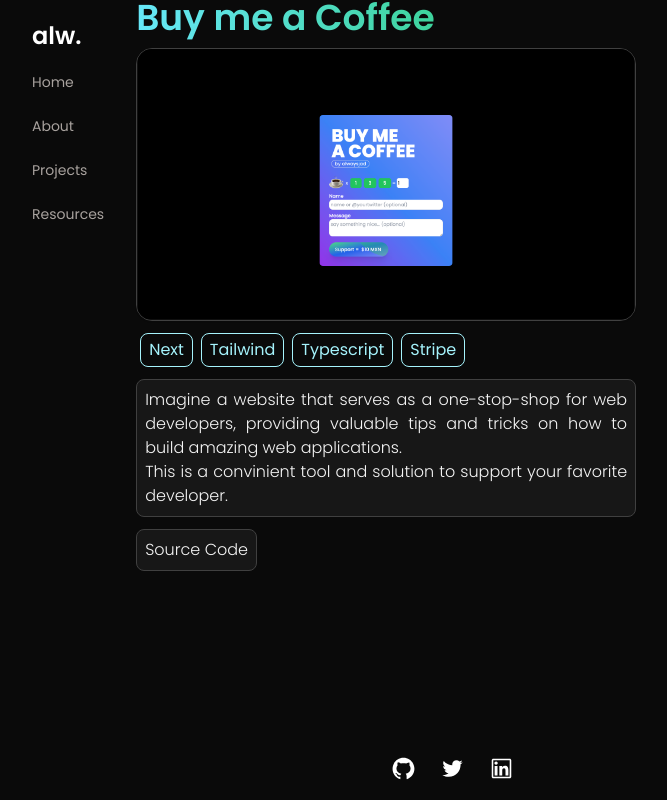
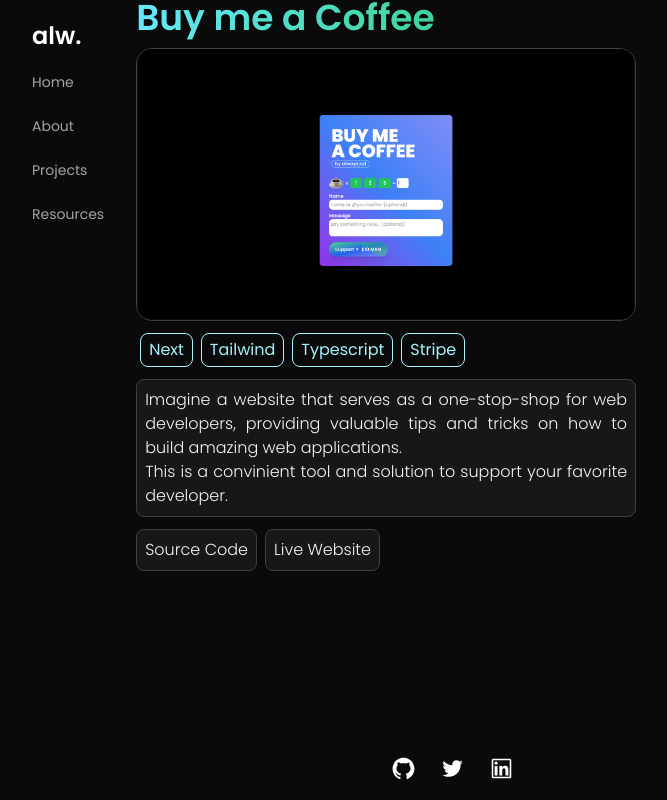
Before and after one commit to jad-delgadillo/portfolio-023, a Next.js app: page /projects/buy-me-a-coffee in a window 1280 px wide. Shown: the whole page, without its empty margins (188-855 px from the left). Built offline with nearby package versions, Linux system fonts and the light colour scheme.

Commit message:
project buy me a coffee || _blank added

```diff
--- a/app/projects/buy-me-a-coffee/page.tsx
+++ b/app/projects/buy-me-a-coffee/page.tsx
@@ -56,9 +56,22 @@
             developer.
           </p>
           <div className="inline-block">
-            <Link href={"https://github.com/jad-delgadillo/buy-me-a-coffee"}>
+            <Link
+              href={"https://github.com/jad-delgadillo/buy-me-a-coffee"}
+              passHref
+              target="_blank"
+            >
               <div className="text-justify text-base font-light bg-neutral-900 p-2 mt-3 inline-block rounded-lg border text-neutral-100 hover:border-cyan-300 hover:text-cyan-200 border-neutral-700">
                 <p>Source Code</p>
+              </div>
+            </Link>
+            <Link
+              href={"https://coffee.alwaysjad.dev"}
+              passHref
+              target="_blank"
+            >
+              <div className="text-justify text-base font-light ml-2 bg-neutral-900 p-2 mt-3 inline-block rounded-lg border text-neutral-100 hover:border-cyan-300 hover:text-cyan-200 border-neutral-700">
+                <p>Live Website</p>
               </div>
             </Link>
           </div>
```
